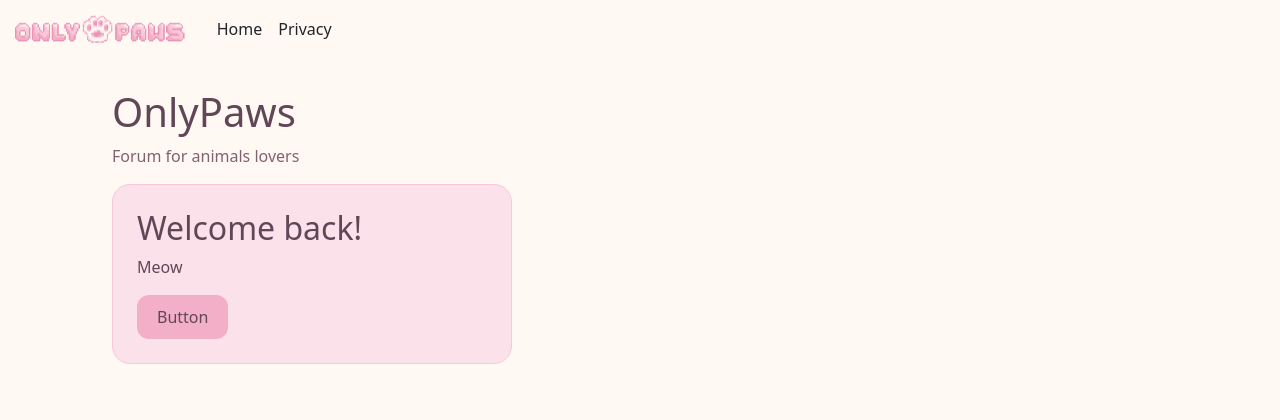
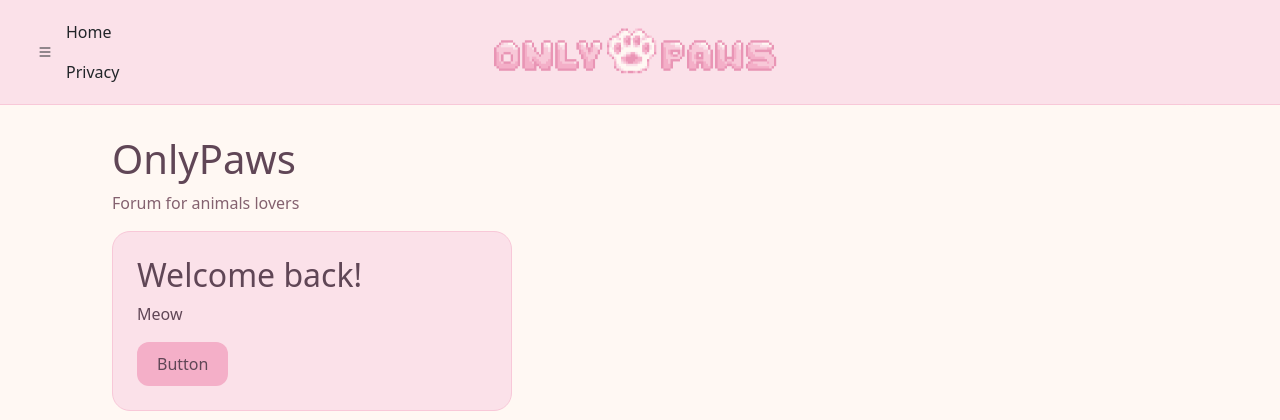
Before and after one commit to moliDoe/OnlyPaws, an ASP.NET Core app: page / in a window 1280 px wide. Shown: the top 420 px of the page. Run offline with ASP.NET Core 8, Linux system fonts and the light colour scheme; style sheets or scripts are compiled from the project's sources; some libraries are stand-ins or nearby versions.

Commit message:
navbar and offcanvas

```diff
--- a/OnlyPaws/Views/Shared/_Layout.cshtml
+++ b/OnlyPaws/Views/Shared/_Layout.cshtml
@@ -5,20 +5,30 @@
     <meta name="viewport" content="width=device-width, initial-scale=1.0"/>
     <title>@ViewData["Title"] - OnlyPaws</title>
     <script type="importmap"></script>
-    <link rel="stylesheet" href="~/lib/bootstrap/dist/css/bootstrap.min.css"/>
+    <link rel="stylesheet" href="~/lib/bootstrap/css/bootstrap.min.css"/>
+    <link rel="stylesheet" href="https://cdn.jsdelivr.net/npm/bootstrap-icons@1.13.2/font/bootstrap-icons.min.css">
     <link rel="stylesheet" href="~/css/site.css" asp-append-version="true"/>
     <link rel="stylesheet" href="~/OnlyPaws.styles.css" asp-append-version="true"/>
     <link rel="icon" type="image/x-icon" href="~/images/favicon.ico" />
 </head>
 <body>
 <header>
-    <nav class="navbar navbar-expand-sm navbar-toggleable-sm">
-        <div class="container-fluid">
+    <nav class="navbar navbar-onlypaws">
+        <div class="navbar-grid">
             <a class="navbar-brand" asp-area="" asp-controller="Home" asp-action="Index"> <img src="~/images/logo.png" alt="OnlyPaws"/></a>
-            <button class="navbar-toggler" type="button" data-bs-toggle="collapse" data-bs-target=".navbar-collapse" aria-controls="navbarSupportedContent"
-                    aria-expanded="false" aria-label="Toggle navigation">
-                <span class="navbar-toggler-icon"></span>
+            <button class="btn" type="button" data-bs-toggle="offcanvas" data-bs-target="#offcanvasWithBothOptions" aria-controls="offcanvasWithBothOptions">
+                <i class="bi bi-list"></i>
             </button>
+            <div class="offcanvas offcanvas-start" data-bs-scroll="true" tabindex="-1" id="offcanvasWithBothOptions" aria-labelledby="offcanvasWithBothOptionsLabel">
+                <div class="offcanvas-header">
+                    <h5 class="offcanvas-title" id="offcanvasWithBothOptionsLabel">Menu</h5>
+                    <button type="button" class="btn-close" data-bs-dismiss="offcanvas" aria-label="Close"></button>
+                </div>
+                <div class="offcanvas-body">
+                    <p>Body</p>
+                </div>
+            </div>
+
             <div class="navbar-collapse collapse d-sm-inline-flex justify-content-between">
                 <ul class="navbar-nav flex-grow-1">
                     <li class="nav-item">
@@ -43,8 +53,7 @@
         &copy; 2026 - OnlyPaws - <a asp-area="" asp-controller="Home" asp-action="Privacy">Privacy</a>
     </div>
 </footer>
-<script src="~/lib/jquery/dist/jquery.min.js"></script>
-<script src="~/lib/bootstrap/dist/js/bootstrap.bundle.min.js"></script>
+<script src="~/lib/bootstrap/js/bootstrap.bundle.min.js"></script>
 <script src="~/js/site.js" asp-append-version="true"></script>
 @await RenderSectionAsync("Scripts", required: false)
 </body>
--- a/OnlyPaws/wwwroot/css/site.css
+++ b/OnlyPaws/wwwroot/css/site.css
@@ -93,7 +93,30 @@ body {
   background-color: var(--btn-hover);
 }
 
+.navbar-onlypaws {
+  background-color: var(--bg-card);
+  border-bottom: 1px solid var(--border-color);
+  padding: 12px 24px;
+}
+
+.navbar-grid {
+  position: relative;
+  display: flex;
+  justify-content: space-between;
+  align-items: center;
+  width: 100%;
+  min-height: 44px;
+}
+
+.navbar-brand {
+  position: absolute;
+  left: 50%;
+  transform: translateX(-50%);
+  padding: 0;
+  margin: 0;
+}
+
 .navbar-brand img {
-  height: 30px;
+  height: 50px;
   width: auto;
 }
```
